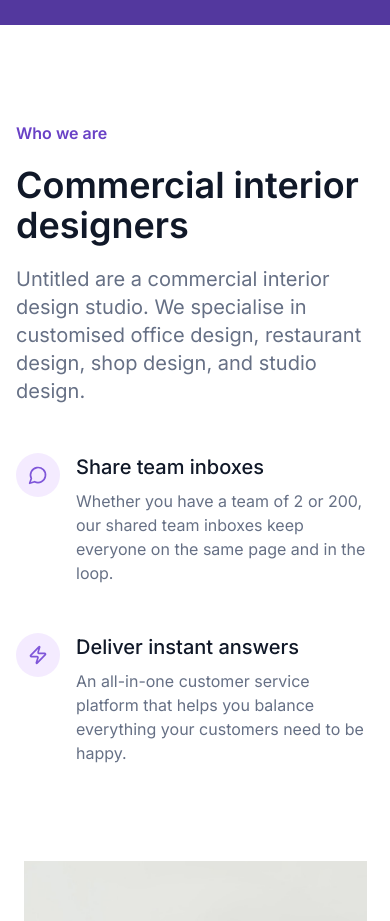
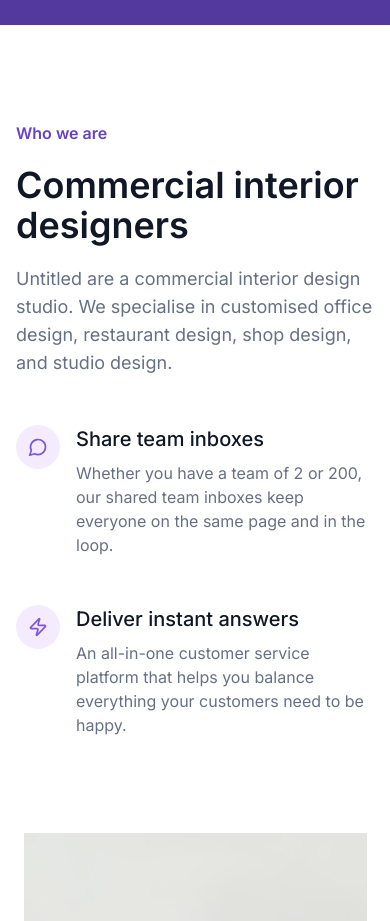
Before and after one commit to anshpayal/Hourglass-landing-page, a React (Vite) app: page / in a window 390 px wide. Shown: the part 940-1861 px from the top of the page. Built offline with nearby package versions, Linux system fonts and the light colour scheme.

Commit message:
fixed Line hieght and font size for mobile device

```diff
--- a/src/components/FeatureSection.jsx
+++ b/src/components/FeatureSection.jsx
@@ -23,10 +23,10 @@ const FeatureSection = () => {
     <section className="flex flex-col gap-y-24 container mx-auto font-inter">
       <div className="pt-24">
         <div className="flex flex-col gap-y-12 px-4 sm:flex-row gap-x-24 items-center justify-center">
-          <div className="flex flex-col gap-y-5">
-            <p className={`text-[#6941C6] font-semibold text-base`}>Who we are</p>
-            <h2 className={`text-4xl font-semibold text-[#101828]`}>Commercial interior designers</h2>
-            <p className={`text-xl text-[#667085]`}>
+          <div className="flex flex-col gap-y-5 max-w-[560px]">
+            <p className="text-[#6941C6] font-semibold text-base">Who we are</p>
+            <h2 className="text-4xl font-semibold text-[#101828]">Commercial interior designers</h2>
+            <p className="text-lg sm:text-xl sm:leading-[30px] text-[#667085]">
               Untitled are a commercial interior design studio. We specialise in customised office design, restaurant design, shop design, and studio design.
             </p>
           </div>
```
